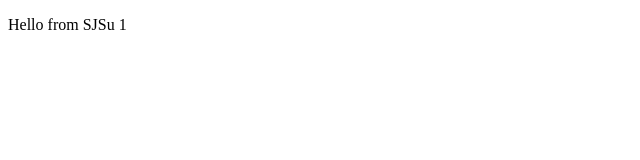
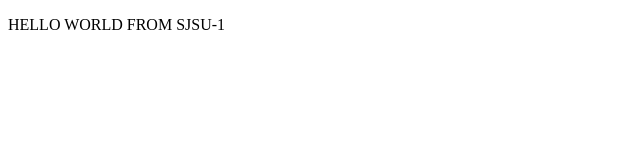
Before and after one commit to JayanthVishalReddy/Ansible-Assignment, a plain HTML site: page index.html in a window 1280 px wide. Shown: the whole page, without its empty margins (0-640 px from the left). Drawn offline with Linux system fonts and the light colour scheme.

Commit message:
Update index.html

```diff
--- a/index.html
+++ b/index.html
@@ -4,6 +4,6 @@
         <title> HEllo </title>
     <head>
     <body>
-        <p> Hello from SJSu 1</p>
+        <p> HELLO WORLD FROM SJSU-1</p>
     </body>
 </html>
```
